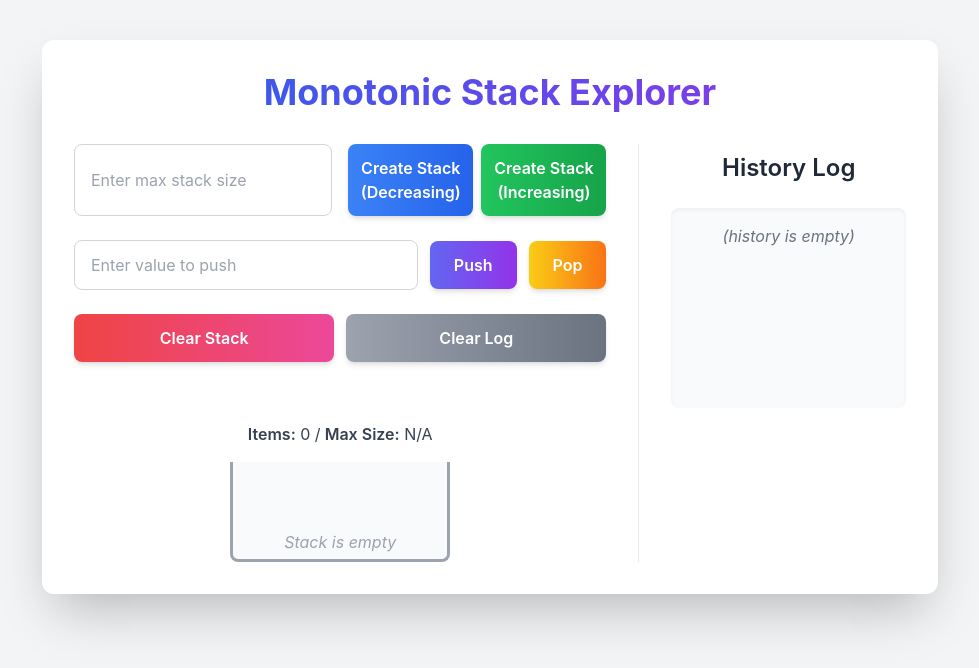
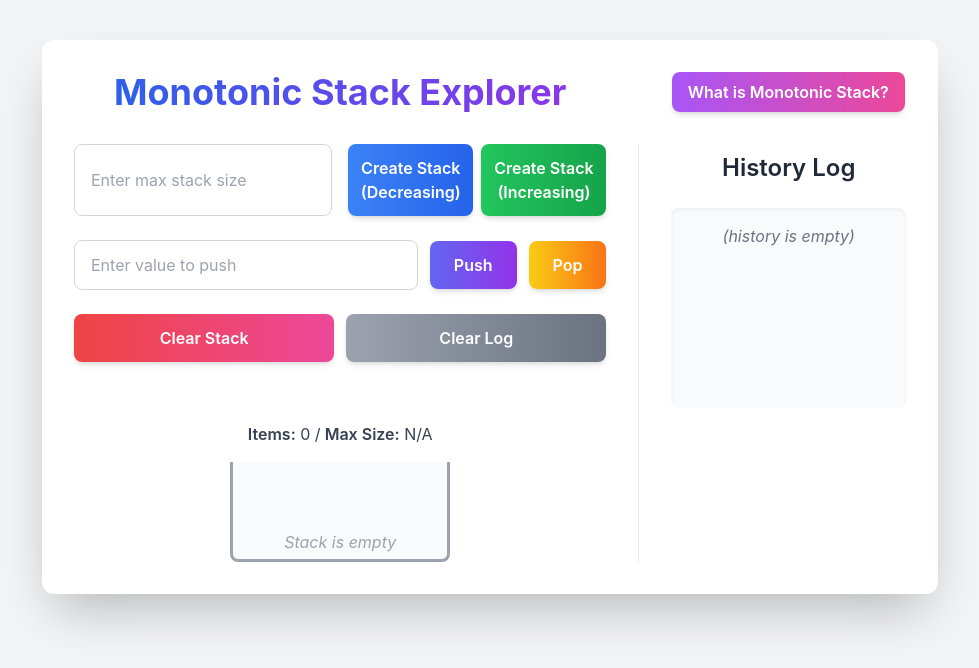
Before and after one commit to illumeow/DSA_software_engineering, a React (Create React App) app in the folder frontend/: page / in a window 1280 px wide. Shown: the top 668 px of the page, without its empty margins (150-1129 px from the left). Built offline with nearby package versions, Linux system fonts and the light colour scheme.

Commit message:
add intro button

```diff
--- a/frontend/src/StackApp.jsx
+++ b/frontend/src/StackApp.jsx
@@ -8,6 +8,7 @@ function App() {
   const [maxSize, setMaxSize] = useState('');
   const [history, setHistory] = useState([]);
   const [currentMaxSize, setCurrentMaxSize] = useState('');
+  const [showIntro, setShowIntro] = useState(false);
 
   const animationItemIdCounter = useRef(0);
 
@@ -280,9 +281,64 @@ function App() {
   return (
     <div className="min-h-screen bg-gray-100 flex flex-col items-center py-10 px-4">
       <div className="bg-white shadow-2xl rounded-xl p-8 w-full max-w-4xl">
-        <h1 className="text-4xl font-bold text-center mb-8 text-transparent bg-clip-text bg-gradient-to-r from-blue-600 to-purple-600">
-          Monotonic Stack Explorer
-        </h1>
+        <div className="flex flex-col lg:flex-row gap-8 mb-8">
+          <div className="flex-grow lg:w-2/3 justify-center">
+            <h1 className="text-4xl font-bold text-transparent bg-clip-text bg-gradient-to-r from-blue-600 to-purple-600">
+              Monotonic Stack Explorer
+            </h1>
+          </div>
+          <div className="flex-grow lg:w-1/3 lg:pl-8 justify-end">
+            <button
+              onClick={() => setShowIntro(true)}
+              className="bg-gradient-to-r from-purple-500 to-pink-500 hover:from-purple-600 hover:to-pink-600 text-white font-semibold px-4 py-2 rounded-lg shadow-md hover:shadow-lg transition-all transform hover:scale-105"
+            >
+              What is Monotonic Stack?
+            </button>
+          </div>
+        </div>
+
+        {/* Introduction Modal */}
+        {showIntro && (
+          <div className="fixed inset-0 bg-black bg-opacity-50 flex items-center justify-center z-50">
+            <div className="bg-white rounded-xl p-8 max-w-2xl w-full mx-4 max-h-[80vh] overflow-y-auto">
+              <div className="flex justify-between items-start mb-4">
+                <h2 className="text-2xl font-bold text-gray-800">Introduction to Monotonic Stack</h2>
+                <button
+                  onClick={() => setShowIntro(false)}
+                  className="text-gray-500 hover:text-gray-700"
+                >
+                  ✕
+                </button>
+              </div>
+              <div className="space-y-4 text-gray-700">
+                <p>A monotonic stack is a stack that maintains a specific order (either increasing or decreasing) of its elements. It's particularly useful for solving problems involving finding the next greater/smaller element or maintaining a specific order of elements.</p>
+
+                <h3 className="font-semibold text-lg text-gray-800">Key Characteristics:</h3>
+                <ul className="list-disc pl-5 space-y-2">
+                  <li>Elements are always in a specific order (monotonically increasing or decreasing)</li>
+                  <li>When a new element is pushed, elements that violate the order are popped</li>
+                  <li>Efficient for finding next greater/smaller elements</li>
+                </ul>
+
+                <h3 className="font-semibold text-lg text-gray-800">Common Applications:</h3>
+                <ul className="list-disc pl-5 space-y-2">
+                  <li>Finding the next greater/smaller element in an array</li>
+                  <li>Finding the largest rectangle in a histogram</li>
+                  <li>Solving sliding window maximum/minimum problems</li>
+                  <li>Maintaining a specific order of elements in a sequence</li>
+                </ul>
+
+                <h3 className="font-semibold text-lg text-gray-800">How to Use This Explorer:</h3>
+                <ol className="list-decimal pl-5 space-y-2">
+                  <li>Choose whether you want an increasing or decreasing monotonic stack</li>
+                  <li>Set the maximum size of your stack</li>
+                  <li>Push elements to see how they affect the stack</li>
+                  <li>Watch how elements are automatically popped to maintain the monotonic property</li>
+                </ol>
+              </div>
+            </div>
+          </div>
+        )}
 
         <div className="flex flex-col lg:flex-row gap-8">
           {/* Controls and Stack Visualization Column */}
```
